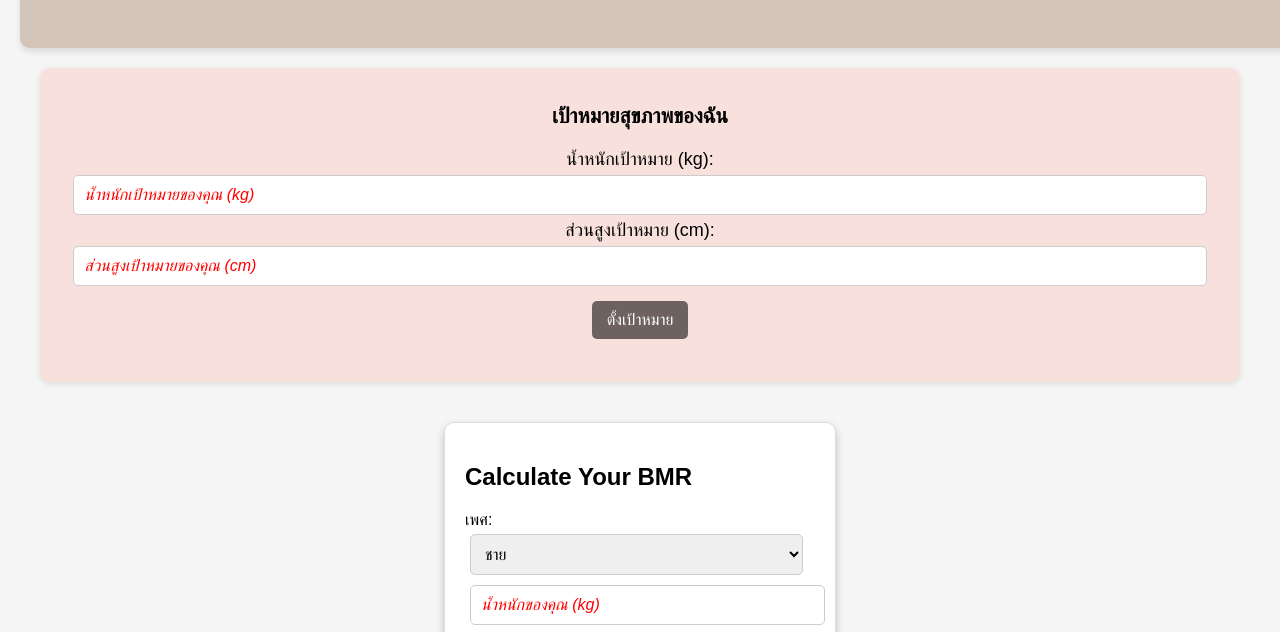
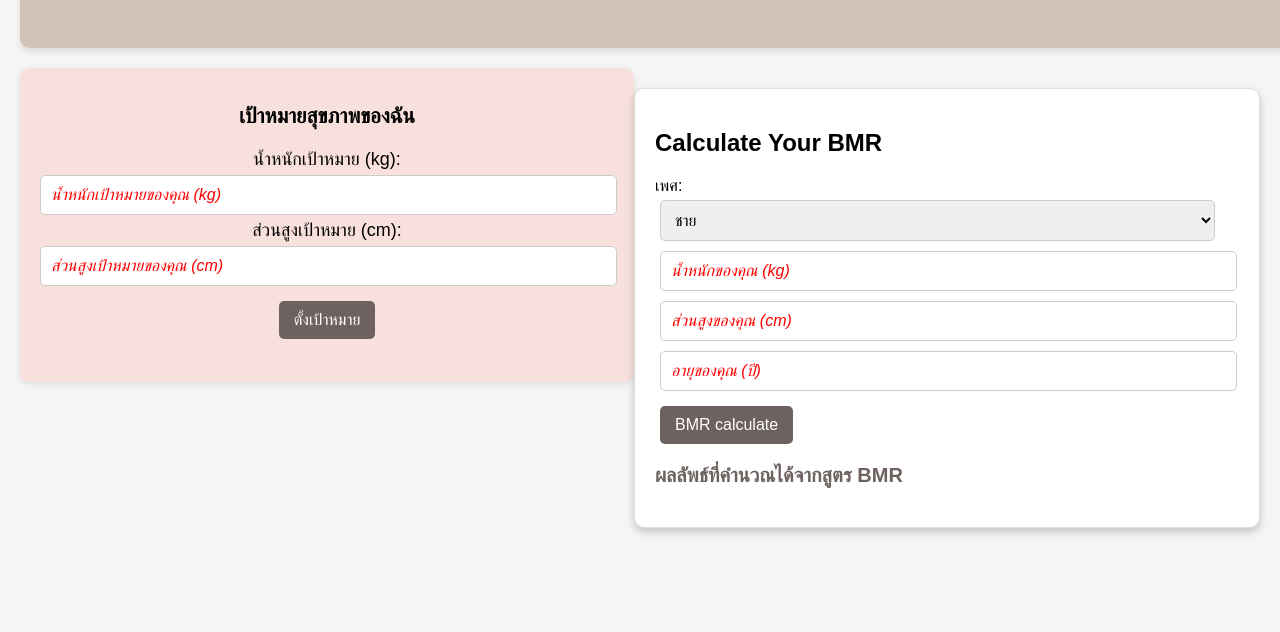
Before and after one commit to kxma-blazi/forCSD3102, a plain HTML site: page projectCSD3102(v3)/bmr.html in a window 1280 px wide. Shown: the part 133-765 px from the top of the page. Drawn offline with Linux system fonts and the light colour scheme.

Commit message:
Update bmr.html

```diff
--- a/projectCSD3102(v3)/bmr.html
+++ b/projectCSD3102(v3)/bmr.html
@@ -20,14 +20,27 @@
             font-size: 24px;
             font-weight: bold;
         }
+        .main-container {
+            display: flex;
+            justify-content: space-between;
+            align-items: flex-start;
+            margin-top: 20px;
+        }
         .container {
             background: white;
             padding: 20px;
             border-radius: 10px;
             box-shadow: 0px 4px 8px rgba(0, 0, 0, 0.2);
-            display: inline-block;
-            margin-top: 20px;
             text-align: left;
+            flex-basis: 48%;
+        }
+        .goal-section {
+            background: #f8e1dd;
+            padding: 15px;
+            border-radius: 10px;
+            box-shadow: 0px 2px 6px rgba(0, 0, 0, 0.1);
+            font-size: 18px;
+            flex-basis: 48%;
         }
         button {
             background-color: #6d625f;
@@ -50,15 +63,6 @@
             border: 1px solid #ccc;
             font-size: 16px;
             width: 95%;
-        }
-        .goal-section {
-            background: #f8e1dd;
-            padding: 15px;
-            border-radius: 10px;
-            box-shadow: 0px 2px 6px rgba(0, 0, 0, 0.1);
-            display: inline-block;
-            margin: 20px;
-            font-size: 18px;
         }
         .bmr-result {
             font-size: 20px;
@@ -86,6 +90,7 @@
         <h1>วันนี้คุณกินข้าวหรือยัง ?</h1>
     </div>
 
+    <div class="main-container">
         <!-- Goal section where users can input their target weight and height -->
         <div class="goal-section">
             <h3>เป้าหมายสุขภาพของฉัน</h3>
@@ -113,6 +118,7 @@
 
             <button onclick="calculateBMR()">BMR calculate</button>
             <p class="bmr-result" id="bmrResult">ผลลัพธ์ที่คำนวณได้จากสูตร BMR</p>
+        </div>
     </div>
 
     <button onclick="contactMe()" class="contact-btn">contact me</button>
```
Lines whose indentation alone changed are shown as unchanged.
